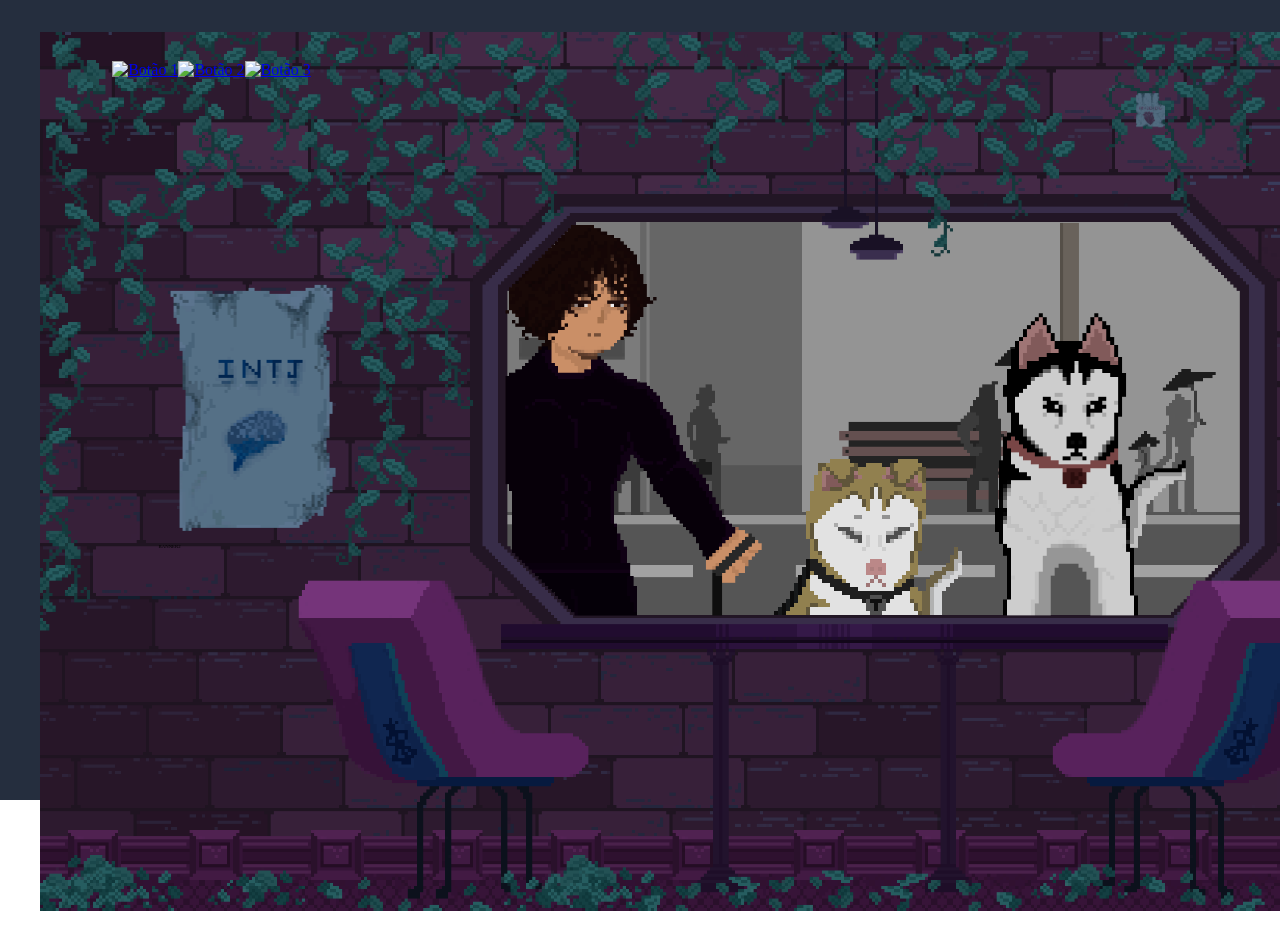
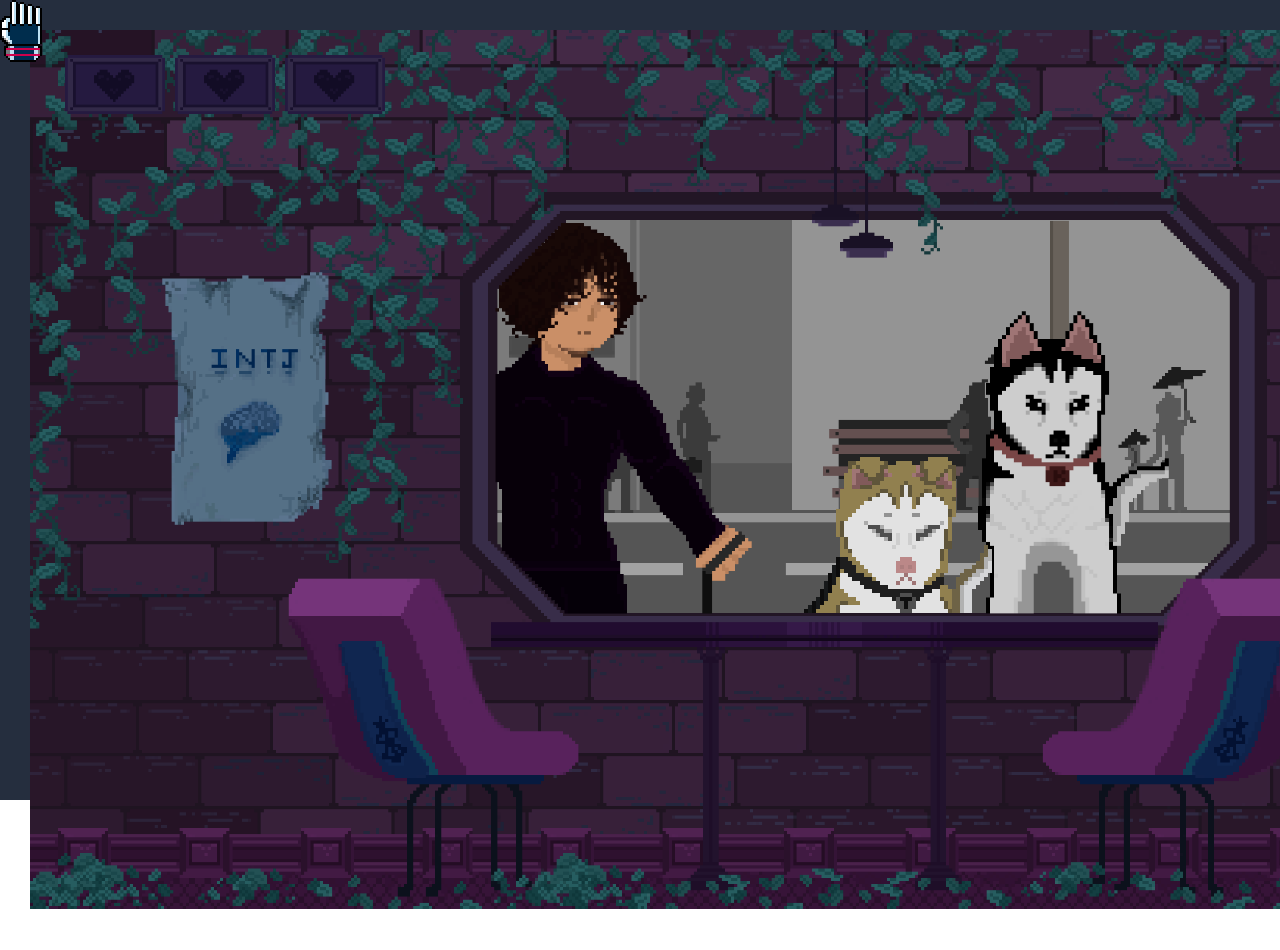
Before and after one commit to c6xk/portfolio, a plain HTML site: page itsall＠luv/index.html in a window 1280 px wide. Shown: the top 950 px of the page. After the commit the page ends 909 px from the top, so only its background shows below. Drawn offline with Linux system fonts and the light colour scheme.

Commit message:
Add files via upload

```diff
--- a/itsall＠luv/index.html
+++ b/itsall＠luv/index.html
@@ -42,30 +42,36 @@
     </div>
   -->
    <div class="layer10">
-    <img class="imagem-hover" src="/imagens/banner1.png" alt="Imagem 10">
-    <div class="mensagem">BANNER2</div>
+     <img class="imagem-hover" src="/imagens/banner1.png">
    </div>
 
    <div class="layer11">
-    <img class="imagem-hover" src="imagens/banner222.gif" data-hover="/imagens/banner22.gif">
-    <div class="mensagem">BANNER2</div>
+     <img class="imagem-hover" src="imagens/banner222.gif" data-hover="/imagens/banner222.gif">
    </div>
 
   <div id="message-box"></div>
 
   <div class="layer12">
     <div class="button-container">
-      <a href="#" class="button1">
-        <img src="caminho/para/imagem1.jpg" alt="Botão 1" />
-      </a>
-      <a href="#" class="button2">
-        <img src="caminho/para/imagem2.jpg" alt="Botão 2" />
-      </a>
-      <a href="#" class="button3">
-        <img src="caminho/para/imagem3.jpg" alt="Botão 3" />
-      </a>
-    </div>
-  </div>
+      <a href="#" class="button">
+        <img src="/imagens/botao.png" alt="Botão 1" />
+</a></div></div>
+
+<div class="layer13">
+  <div class="button-container">
+    <a href="#" class="button">
+      <img src="/imagens/botao.png" alt="Botão 1" />
+</a></div></div>
+
+<div class="layer14">
+  <div class="button-container">
+    <a href="#" class="button">
+      <img src="/imagens/botao.png" alt="Botão 1" />
+</a></div></div>
+
+
+
+
 
   <script>
     window.addEventListener('DOMContentLoaded', (event) => {
@@ -152,18 +158,85 @@
     });
 
   </script>
-<div class="mouseimg"><img src="/imagens/mouseimg.png" alt=""></div>
+<div id="custom-cursor"></div>
+<div id="custom-cursor-click"></div>
+
 <style>
-  .mouseimg{
-    width: 300px;
-    height: 40px;
-    background-color: aliceblue;
-    cursor: default;
+
+  #custom-cursor {
+    position: fixed;
+    top: 0;
+    left: 0;
+    pointer-events: none;
+    width: 42px;
+    height: 62px;
+    background-image: url("/imagens/mousem.png");
+    background-size: cover;
+    z-index: 9999;
+    visibility: hidden;
+  }
+
+  #custom-cursor-click {
+    position: fixed;
+    top: 0;
+    left: 0;
+    pointer-events: none;
+    width: 42px;
+    height: 62px;
+    background-image: url("/imagens/mousec.png");
+    background-size: cover;
+    z-index: 9999;
+    visibility: hidden;
+  }
+  body {
+    cursor: none;
   }
 </style>
 
+<script>
+  window.addEventListener("mousemove", function(event) {
+    var customCursor = document.getElementById("custom-cursor");
+    customCursor.style.left = event.clientX + "px";
+    customCursor.style.top = event.clientY + "px";
+  });
 
+  window.addEventListener("mousedown", function(event) {
+    var customCursorClick = document.getElementById("custom-cursor-click");
+    customCursorClick.style.left = event.clientX + "px";
+    customCursorClick.style.top = event.clientY + "px";
+    customCursorClick.style.visibility = "visible";
+
+    // Oculta o cursor personalizado principal durante o clique
+    var customCursor = document.getElementById("custom-cursor");
+    customCursor.style.visibility = "hidden";
+  });
+
+  window.addEventListener("mouseup", function(event) {
+    var customCursorClick = document.getElementById("custom-cursor-click");
+    customCursorClick.style.visibility = "hidden";
+
+    // Mostra novamente o cursor personalizado principal após o clique
+    var customCursor = document.getElementById("custom-cursor");
+    customCursor.style.visibility = "visible";
+  });
+
+  document.body.addEventListener("mouseenter", function() {
+    var customCursor = document.getElementById("custom-cursor");
+    customCursor.style.visibility = "visible";
+  });
+
+  document.body.addEventListener("mouseleave", function() {
+    var customCursor = document.getElementById("custom-cursor");
+    customCursor.style.visibility = "hidden";
+  });
+</script>
+
+</script>
+
+</style>
+</style>
   <body style="overflow:hidden;"></body>
+
 </body>
 
 </html>
--- a/itsall＠luv/styles.css
+++ b/itsall＠luv/styles.css
@@ -1,11 +1,6 @@
 body {
   margin: 0;
   padding: 0;
-}
-.buttons-container{
-  flex-direction: column;
-  justify-content: center;
-  align-items: center;
 }
 
 .container {
@@ -40,7 +35,7 @@ body {
   z-index: 2;
   width: 10px;
   height: auto;
-  position: relative;
+  position: absolute;
   top: -8px;
   left: -15px;
 }
@@ -49,17 +44,17 @@ body {
   z-index: 2;
   width: 1004px;
   height: auto;
-  position: relative;
-  top: 286px;
-  left: 25px;
+  position: absolute;
+  top: 276px;
+  left: 15px;
 }
 
 .layer3 img {
   z-index: 5;
   width: 1555px;
   height: auto;
-  position: relative;
-  top: -271px;
+  position: absolute;
+  top: -245px;
   left: 15px;
   transform: translate(0, 0);
 }
@@ -73,22 +68,20 @@ body {
 
 .layer4 .imagem-hover,
 .layer5 .imagem-hover,
-.layer6 .imagem-hover,
-.layer11 .imagem-hover {
+.layer6 .imagem-hover {
   z-index: 6;
   transition: all 0.5s ease;
   width: 100px;
   height: auto;
-  position: relative;
+  position: absolute;
 }
 
 .layer4 .imagem-hover{
   cursor: pointer;
   width: 348px;
   height: auto;
-  position: relative;
-  top: -720px;
-  left: 430px;
+  top: 177px;
+  left: 420px;
 
 
 }
@@ -96,18 +89,17 @@ body {
   cursor: pointer;
   width: 425px;
   height: auto;
-  position: relative;
-  top: -1217px;
-  left: 860px;
+  top: 196px;
+  left: 843px;
 
 }
 .layer6 .imagem-hover {
   cursor: pointer;
   width: 320px;
   height: auto;
-  position: relative;
-  top: -1537px;
-  left: 690px;
+
+  top: 353px;
+  left: 720px;
 
 }
 
@@ -139,9 +131,7 @@ body {
   border-radius: 15px;
   font-family: sans-serif;
 }
-.layer11{
-  z-index: 6;
-}
+
 .layer11.mensagem{
   position: fixed;
   display: none;
@@ -156,16 +146,16 @@ body {
   z-index: 5;
   width: 1558px;
   height: auto;
-  position: relative;
-  top: -2156px;
-  left: 40px;
+  position: absolute;
+  top: 30px;
+  left: 30px;
 }
 
 .layer8 {
   z-index: 8;
   width: 1543px;
   height: auto;
-  position: relative;
+  position: absolute;
   top: 25px;
   left: 25px;
 }
@@ -178,83 +168,68 @@ body {
   z-index: 9;
   width: 1543px;
   height: auto;
-  position: relative;
+  position: absolute;
   top: 25px;
   left: 25px;
 }
 
-.layer10 {
+.layer10 .imagem-hover {
   z-index: 10;
-  transform: scale(0.3);
+  cursor: pointer;
+  width: 200px;
+  height: auto;
   position: absolute;
-  top: -50px;
-  left: -69px;
+  top: 260px;
+  left: 150px;
 }
-
-
-.layer11 {
+.layer11 .imagem-hover {
   z-index: 11;
-  transform: scale(0.3);
+  cursor: pointer;
+  width: 170px;
+  height: auto;
+  position: absolute;
+  top: 280px;
+  left: 1290px;
+}
+.layer12 {
+  z-index: 13;
   position: absolute;
   top: 50px;
-  left: 1100px;
-}
-.layer11 .mensagem {
-  position: fixed;
-  display: none;
-  background-color: #4d3d63;
-  padding: 5px;
-  border: 2px solid #000000;
-  border-radius: 15px;
-  font-family: sans-serif;
-}
-
-.layer12 {
-  z-index: 12;
-  width: 1543px;
-  height: auto;
-  position: relative;
-  top: -3010px;
-  left: -560px;
-
+  left: 60px;
 }
 
 .layer13 {
   z-index: 13;
-  width: 1543px;
-  height: auto;
-  position: relative;
-  top: 25px;
-  left: 25px;
+  position: absolute;
+  top: 50px;
+  left: 170px;
 }
 
 .layer14 {
   z-index: 14;
-  width: 1543px;
-  height: auto;
-  position: relative;
-  top: 25px;
-  left: 25px;
+  position: absolute;
+  top: 50px;
+  left: 280px;
 }
 
-.button {
-  z-index: 99999;
+.button img {
+  z-index: 1200;
+  width: 100px;
+  height: auto;
+  top: 0px;
+  left: 0px;
+  cursor: pointer;
+  margin-right: 10px;
+  margin: 5px;
+  display: flex;
+  justify-content: center;
+  align-items: center;
   position: absolute;
-  top: 10px;
-  left: 100px;
-  cursor: pointer;
-  color: #ffffff;
-  margin-right: 10px;
-  margin: 0;
 }
-
-.layer8{
+.button-container {
   display: flex;
-  flex-direction: row;
-  padding: 20px;
-  justify-content: space-between;
-  top: -2005px;
-  left: 25px;
+  justify-content: center;
+  align-items: center;
 }
 
 .message-box {
@@ -262,17 +237,13 @@ body {
   top: 50px;
   left: 820px;
   width: 200px;
-  height: 200px;
+  height: auto;
   background-color: lightgray;
   padding: 10px;
   display: none;
 }
 
-.button-container {
-  display: flex;
-  justify-content: center; /* Para espaçamento igual entre os botões */
-  align-items: center; /* Para centralizar verticalmente */
-}
+
 .image-button {
   display: inline-block;
   background-color: #f0f0f0;
@@ -287,5 +258,6 @@ body {
 }
 
 .image-button:hover {
-  background-color: #ddd;
+  background-color: #dddddd00;
+
 }
```
Also changed, not shown: itsall＠luv/imagens/botao.png (added), itsall＠luv/imagens/mousec.png (added), itsall＠luv/imagens/mousem.png (added), itsall＠luv/imagens/mousep.png (added). Lines whose indentation alone changed are shown as unchanged.
